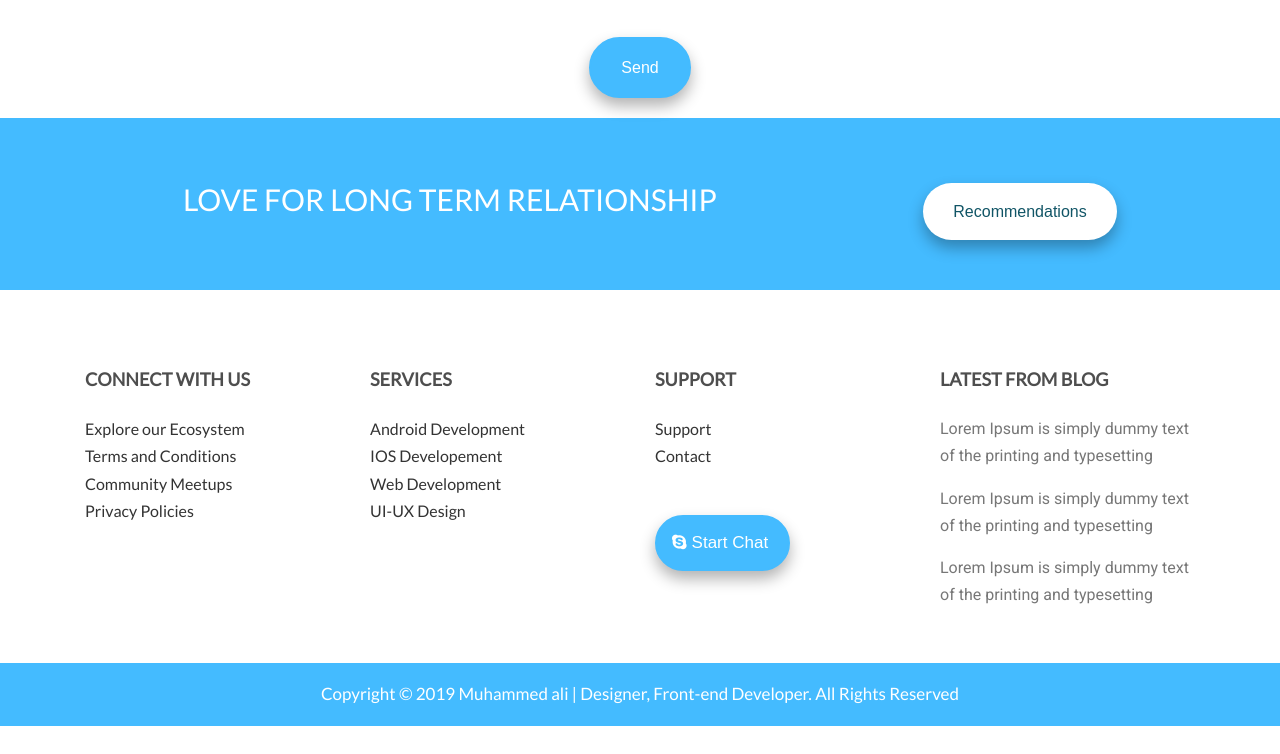
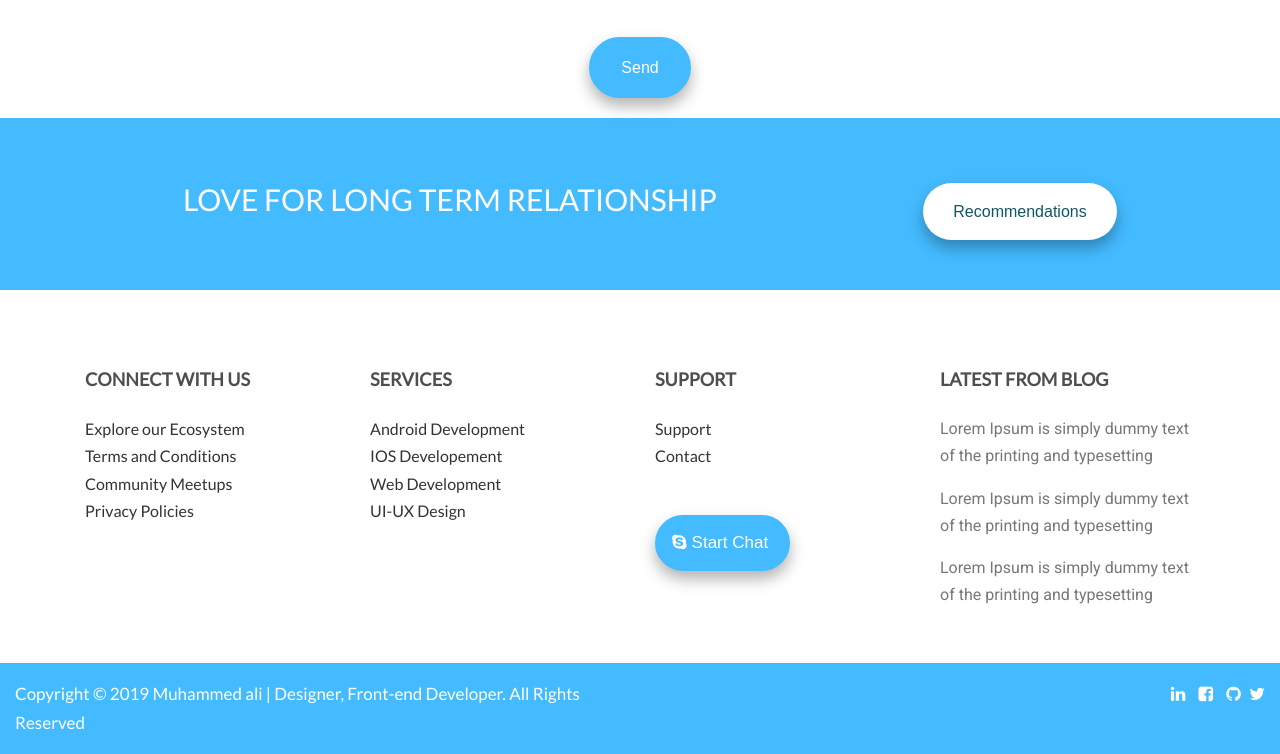
Before and after one commit to Med3li/shilidev, a plain HTML site: page index.html in a window 1280 px wide. Shown: the part 6128-6882 px from the top of the page. Before the commit the page ends 6854 px from the top, so only its background shows below. Drawn offline with nearby package versions, Linux system fonts and the light colour scheme.

Commit message:
Add social media

```diff
--- a/index.html
+++ b/index.html
@@ -528,10 +528,21 @@
     </section>
     <!--end section10-->
     <!--start footer-->
-    <footer class="text-center">
-        <div class="container">
-            Copyright &copy; 2019 Muhammed ali | Designer, Front-end Developer. All Rights Reserved
-        </div>
+    <footer>
+            <div class="row">
+                <div class="col-xs-12 col-sm-6 col-md-6 col-lg-6 text-left">Copyright &copy; 2019 Muhammed ali | Designer, Front-end Developer. All Rights Reserved
+                </div>
+                <div class="col-xs-12 col-sm-6 col-md-6 col-lg-6 text-right">
+                    <a href="https://www.linkedin.com/in/med-ali-shili-211310163/" target="_blank">
+                        <i class="fa fa-linkedin" aria-hidden="true"></i></a>
+                    <a href="https://www.facebook.com/medali.shili.90" target="_blank">
+                        <i class="fa fa-facebook-square" aria-hidden="true"></i></a>
+                    <a href="https://github.com/Med3li" target="_blank">
+                        <i class="fa fa-github" aria-hidden="true"></i></a>
+                    <a href="https://twitter.com/4Med6li" target="_blank">
+                        <i class="fa fa-twitter" aria-hidden="true"></i></a>
+                </div>
+            </div>
     </footer>
     <!--end footer-->
     <script src="http://localhost:35729/livereload.js"></script>
```
Also changed, not shown: 404.html (+15 -4 lines), About_us.html (+15 -2 lines), Blog.html (+15 -4 lines), Contact.html (+15 -2 lines), Faq.html (+15 -4 lines), Portfolio.html (+15 -2 lines).
